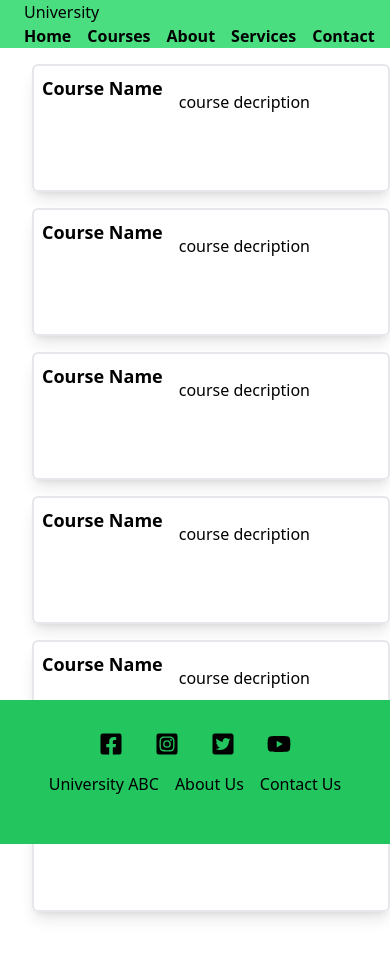
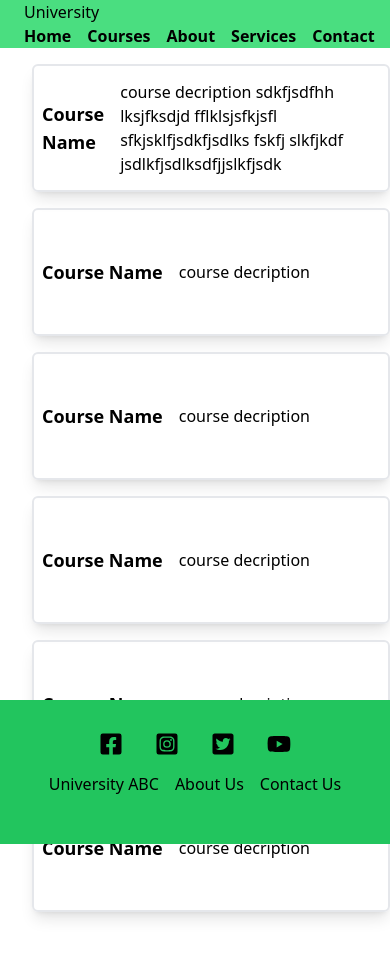
Before and after one commit to Nishan9t/university-web, a React (Create React App) app in the folder client/: page /courses in a window 390 px wide. Shown: the top 958 px of the page. Built offline with nearby package versions, Linux system fonts and the light colour scheme.

Commit message:
carousel dots are added , add -service is working from admin side and some changes in ui of course and services

```diff
--- a/client/src/admin/ServicesAdmin.jsx
+++ b/client/src/admin/ServicesAdmin.jsx
@@ -1,3 +1,4 @@
+import axios from 'axios'
 import React, { useState } from 'react'
 
 export default function ServicesAdmin() {
@@ -5,15 +6,27 @@ export default function ServicesAdmin() {
    const [title,setTitle]=useState("")
    const [desc,setDesc]=useState("")
 
-   const handleSubmit=()=>{
-    console.log(title,desc)
+   const handleSubmit=async()=>{
+      const res = await axios.post('http://localhost:8000/api/services',{
+        title:title,
+        description:desc
+      })
+
+      if(res.data)
+      {
+
+        setTitle("");
+        setDesc("");
+        alert(res.data.message);
+      }
+
    }
 
 
   return (
-    <div className='flex flex-col w-1/2 justify-center align-center mx-auto shadow-lg m-4 p-4'>
-      <input className='m-4  border border-2 hover:border-green-200 p-2 rounded-lg' placeholder='Title' onChange={(e)=>setTitle(e.target.value)}></input>
-      <input className='m-4  border border-2 hover:border-green-200 p-2 rounded-lg' placeholder='Description' onChange={(e)=>setDesc(e.target.value)}></input>
+    <div className='flex flex-col w-1/2 justify-center align-center mx-auto shadow-xl mt-4 mb-36 p-4'>
+      <input className='m-4  border border-2 hover:border-green-200 p-2 rounded-lg' placeholder='Title' value={title} onChange={(e)=>setTitle(e.target.value)}></input>
+      <textarea className='m-4 h-36  border border-2 hover:border-green-200 p-2 rounded-lg' placeholder='Description' value={desc} onChange={(e)=>setDesc(e.target.value)}></textarea>
       <button className='border w-32 border-2 border-green-200 rounded-lg p-2 hover:bg-green-200 self-center' onClick={(e)=>handleSubmit()}>ADD SERVICE</button>
     </div>
   )
--- a/client/src/components/Carousel.jsx
+++ b/client/src/components/Carousel.jsx
@@ -6,37 +6,37 @@ import {MdCircle} from 'react-icons/md'
 export default function Carousel() {
 
     const [images,setImages] = useState([])
-    const [index,setIndex]=useState(0);
+    const [ind,setInd]=useState(0);
 
     function indexSet(work){
-      if(index===2 && work==="+")
+      if(ind===2 && work==="+")
       {
-        setIndex(0);
+        setInd(0);
       }
-      else if(index===0 && work==="-")
+      else if(ind===0 && work==="-")
       {
-        setIndex(2);
+        setInd(2);
       }
       else{
         if(work==="+")
         {
-          setIndex((prev)=> prev+1);
+          setInd((prev)=> prev+1);
         }
         else
         {
-          setIndex((prev)=> prev-1);
+          setInd((prev)=> prev-1);
         }
 
       }
       }
 
       setTimeout(()=>{
-        if(index===2)
+        if(ind===2)
         {
-          setIndex(0);
+          setInd(0);
         }
         else{
-          setIndex(index+1);
+          setInd(ind+1);
         }
       }, 3000);
 
@@ -52,21 +52,39 @@ export default function Carousel() {
 
 
 
-    },[index])
+    },[ind])
 
 
   return (
+
     <div>
+          <div className='relative'>
 
 
-    <div className='flex align-center justify-center relative'>
-            <button className=' p-2 absolute top-1/2 left-44 border border-white hover:border-blue-500 bg-slate-100 rounded-2xl white-200' onClick={()=>indexSet("-")}><FaLessThan/></button>
+                  <div className='flex align-center justify-center relative '>
+                          <button className=' p-2 absolute top-1/2 left-44 border border-white hover:border-blue-500 bg-slate-100 rounded-2xl white-200' onClick={()=>indexSet("-")}><FaLessThan/></button>
 
-            <img className='' src={images[index]}alt="carousel"/>
+                          <img className='' src={images[ind]}alt="carousel"/>
 
-            <button className='p-2 absolute top-1/2 right-44 border border-white hover:border-blue-500 bg-slate-100 rounded-2xl white-200' onClick={()=>indexSet("+")}><FaGreaterThan/></button>
+                          <button className='p-2 absolute top-1/2 right-44 border border-white hover:border-blue-500 bg-slate-100 rounded-2xl white-200' onClick={()=>indexSet("+")}><FaGreaterThan/></button>
 
-    </div>
+                  </div>
+
+                  <div className='flex justify-center absolute bottom-4 left-1/2'>
+
+                      {
+                        images.map((image,index)=>{
+
+                          return(
+                            <div className='m-2'>
+                              <MdCircle className={index===ind ? 'text-red-500':''}/>
+                            </div>
+                          )}
+                        )
+                      }
+                  </div>
+
+          </div>
 
     </div>
   )
--- a/client/src/components/Courses.jsx
+++ b/client/src/components/Courses.jsx
@@ -4,29 +4,29 @@ import Footer from './Footer'
 export default function Courses() {
   return (
 
-    <div className='lg:flex-wrap md:flex lg:mx-auto mb-36'>
+    <div className='lg:flex-wrap md:flex lg:mx-auto mb-36 justify-center mt-4'>
 
-      <div className='flex border border-2 border-solid p-2 ml-8 my-4 h-32 lg:w-3/4 sm:w-full md:w-full shadow-lg text-center rounded-md'>
+      <div className='flex border border-2 border-solid p-2 ml-8 my-4 h-32 lg:w-3/4 sm:w-full md:w-full shadow-lg items-center rounded-md'>
+            <div className='font-bold text-lg capitalize '>course name</div>
+            <div className='m-4'>course decription sdkfjsdfhh lksjfksdjd fflklsjsfkjsfl sfkjsklfjsdkfjsdlks fskfj slkfjkdf jsdlkfjsdlksdfjjslkfjsdk</div>
+      </div>
+      <div className='flex border border-2 border-solid p-2 ml-8 my-4 h-32 lg:w-3/4 sm:w-full md:w-full shadow-lg items-center rounded-md'>
             <div className='font-bold text-lg capitalize'>course name</div>
             <div className='m-4'>course decription</div>
       </div>
-      <div className='flex border border-2 border-solid p-2 ml-8 my-4 h-32 lg:w-3/4 sm:w-full md:w-full shadow-lg text-center rounded-md'>
+      <div className='flex border border-2 border-solid p-2 ml-8 my-4 h-32 lg:w-3/4 sm:w-full md:w-full shadow-lg items-center rounded-md'>
+            <div className='font-bold text-lg capitalize '>course name</div>
+            <div className='m-4'>course decription</div>
+      </div>
+      <div className='flex border border-2 border-solid p-2 ml-8 my-4 h-32 lg:w-3/4 sm:w-full md:w-full shadow-lg items-center rounded-md'>
             <div className='font-bold text-lg capitalize'>course name</div>
             <div className='m-4'>course decription</div>
       </div>
-      <div className='flex border border-2 border-solid p-2 ml-8 my-4 h-32 lg:w-3/4 sm:w-full md:w-full shadow-lg text-center rounded-md'>
+      <div className='flex border border-2 border-solid p-2 ml-8 my-4 h-32 lg:w-3/4 sm:w-full md:w-full shadow-lg items-center rounded-md'>
             <div className='font-bold text-lg capitalize'>course name</div>
             <div className='m-4'>course decription</div>
       </div>
-      <div className='flex border border-2 border-solid p-2 ml-8 my-4 h-32 lg:w-3/4 sm:w-full md:w-full shadow-lg text-center rounded-md'>
-            <div className='font-bold text-lg capitalize'>course name</div>
-            <div className='m-4'>course decription</div>
-      </div>
-      <div className='flex border border-2 border-solid p-2 ml-8 my-4 h-32 lg:w-3/4 sm:w-full md:w-full shadow-lg text-center rounded-md'>
-            <div className='font-bold text-lg capitalize'>course name</div>
-            <div className='m-4'>course decription</div>
-      </div>
-      <div className='flex border border-2 border-solid p-2 ml-8 my-4 h-32 lg:w-3/4 sm:w-full md:w-full shadow-lg text-center rounded-md'>
+      <div className='flex border border-2 border-solid p-2 ml-8 my-4 h-32 lg:w-3/4 sm:w-full md:w-full shadow-lg items-center rounded-md'>
             <div className='font-bold text-lg capitalize'>course name</div>
             <div className='m-4'>course decription</div>
       </div>
--- a/client/src/components/Services.jsx
+++ b/client/src/components/Services.jsx
@@ -19,13 +19,13 @@ useEffect(()=>{
 
   return (
 
-    <div className='lg:flex-wrap md:flex mb-36 '>
+    <div className='lg:flex-wrap md:flex mb-36 justify-center'>
     {
       data.length > 0?
       data.map((serviceItem)=>{
         return(
-          <div key={serviceItem._id} className='border border-2 border-solid p-2  mx-8 my-4 h-80 lg:w-80 sm:w-full md:w-full shadow-lg text-center rounded-md'>
-            <div className='font-bold text-lg capitalize'>{serviceItem.title}</div>
+          <div key={serviceItem._id} className=' border-2 border-solid p-2  mx-8 my-4 h-80 lg:w-1/4 sm:w-full md:w-full shadow-lg rounded-md overflow-hidden'>
+            <div className='font-bold text-lg capitalize mb-2 underline'>{serviceItem.title}</div>
             <div className=''>{serviceItem.description}</div>
           </div>
         )
```
